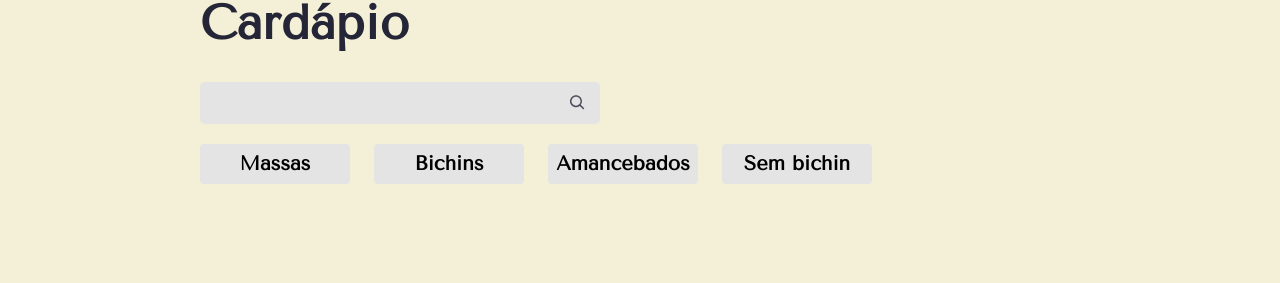
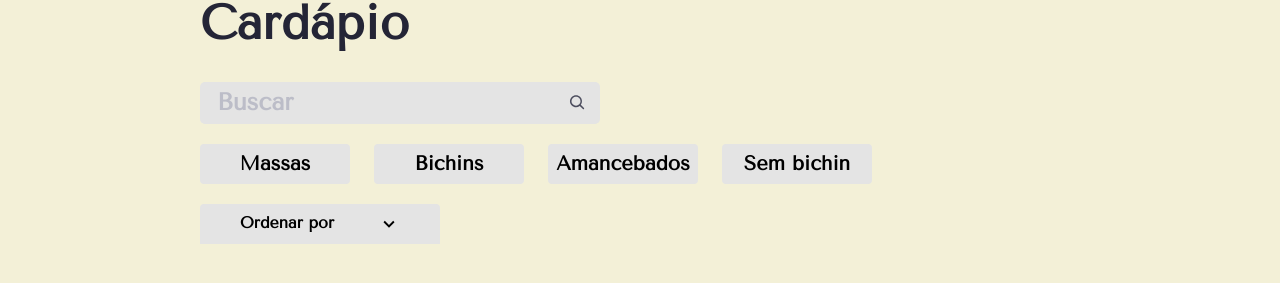
Before and after one commit to Jakelyny/buxin-chei, a React (Create React App) app: page /cardapio in a window 1280 px wide. Shown: the part 547-830 px from the top of the page. Built offline with nearby package versions, Linux system fonts and the light colour scheme.

Commit message:
Adjust in filters

```diff
--- a/public/index.html
+++ b/public/index.html
@@ -9,8 +9,6 @@
       name="description"
       content="Web site created using create-react-app"
     />
-    <link rel="apple-touch-icon" href="%PUBLIC_URL%/logo192.png" />
-    <link rel="manifest" href="%PUBLIC_URL%/manifest.json" />
     <title>Buxin Chei</title>
   </head>
   <body>
--- a/src/pages/Cardapio/Buscador/Buscador.module.scss
+++ b/src/pages/Cardapio/Buscador/Buscador.module.scss
@@ -22,7 +22,7 @@
     outline: none;
     width: 100%;
     &::placeholder {
-      color: #4c4d5e;
+      color: #bcbdc8;
     }
   }
 }
--- a/src/pages/Cardapio/Buscador/index.tsx
+++ b/src/pages/Cardapio/Buscador/index.tsx
@@ -12,6 +12,7 @@
         <input
             value={busca}
             onChange={(evento) => setBusca(evento.target.value)}
+            placeholder="Buscar"
         />
         <CgSearch
             size={20}
--- /dev/null
+++ b/src/pages/Cardapio/Ordenador/Ordenador.module.scss
@@ -0,0 +1,49 @@
+@import "styles/variaveis";
+
+.ordenador {
+  align-items: center;
+  background-color: $grey;
+  border: none;
+  border-top-left-radius: 4px;
+  border-top-right-radius: 4px;
+  display: flex;
+  font-size: 1rem;
+  font-weight: bold;
+  height: 40px;
+  justify-content: space-between;
+  min-width: 240px;
+  padding: 0 40px;
+  position: relative;
+  &--ativo {
+    background-color: $blue;
+    color: white;
+  }
+  &__options {
+    display: none;
+    position: absolute;
+    left: 0;
+    flex-direction: column;
+    top: 100%;
+    width: 100%;
+    &--ativo {
+      display: flex;
+    }
+  }
+  &__option {
+    align-items: center;
+    background-color: $grey;
+    border-top: 2px solid $light-grey;
+    box-sizing: border-box;
+    color: $black;
+    display: flex;
+    height: 40px;
+    justify-content: center;
+    width: inherit;
+    &:hover,
+    &--ativo {
+      background-color: $blue;
+      cursor: pointer;
+      color: white;
+    }
+  }
+}
--- /dev/null
+++ b/src/pages/Cardapio/Ordenador/index.tsx
@@ -0,0 +1,46 @@
+import styles from './Ordenador.module.scss';
+import opcoes from './opcoes.json';
+import { useState } from 'react';
+import classNames from 'classnames';
+import { MdKeyboardArrowUp, MdKeyboardArrowDown} from 'react-icons/md';
+
+interface Props {
+    ordenador: string;
+    setOrdenador: React.Dispatch<React.SetStateAction<string>>;
+}
+
+export default function Ordenador({
+    ordenador,
+    setOrdenador
+}: Props) {
+    const [aberto, setAberto] = useState(false);
+    const nomeOrdenador = ordenador && opcoes.find(opcao => opcao.value === ordenador)?.nome;
+    return (
+        <button
+            className={classNames({
+                [styles.ordenador]: true,
+                [styles["ordenador--ativo"]]: ordenador !== "",
+            })}
+            onClick={() => setAberto(!aberto)}
+            onBlur={() => setAberto(false)}
+        >
+            <span>{nomeOrdenador || "Ordenar por"}</span>
+            {aberto ? <MdKeyboardArrowUp size={22}/> : <MdKeyboardArrowDown size={22}/>}
+            <div
+                className={classNames({
+                    [styles.ordenador__options]: true,
+                    [styles["ordenador__options--ativo"]]: aberto,
+                })}
+            >
+                {opcoes.map((opcao) => (
+                    <div
+                        className={styles.ordenador__option}
+                        key={opcao.value}
+                        onClick={() => setOrdenador(opcao.value)}
+                    >
+                        {opcao.nome}
+                    </div>
+            ))}</div>
+        </button>
+    )
+}
--- /dev/null
+++ b/src/pages/Cardapio/Ordenador/opcoes.json
@@ -0,0 +1,18 @@
+[
+    {
+      "nome": "",
+      "value": ""
+    },
+    {
+      "nome": "Porção",
+      "value": "porcao"
+    },
+    {
+      "nome": "Qtd. pessoas",
+      "value": "qtd_pessoas"
+    },
+    {
+      "nome": "Preço",
+      "value": "preco"
+    }
+  ]
--- a/src/pages/Cardapio/index.tsx
+++ b/src/pages/Cardapio/index.tsx
@@ -3,10 +3,12 @@
 import Buscador from "./Buscador";
 import { useState } from "react";
 import Filtros from "./Filtros";
+import Ordenador from "./Ordenador";
 
 export default function Cardapio() {
   const [busca, setBusca] = useState("");
   const [filtro, setFiltro] = useState<number | null>(null);
+  const [ordenador, setOrdenador] = useState("");
   return (
     <main>
       <nav className={styles.menu}>
@@ -22,6 +24,7 @@
         <Buscador busca={busca} setBusca={setBusca} />
         <div className={styles.cardapio__filtros}>
           <Filtros filtro={filtro} setFiltro={setFiltro} />
+          <Ordenador ordenador={ordenador} setOrdenador={setOrdenador}/>
         </div>
       </section>
     </main>
```
Also changed, not shown: 1 other file (tests, documents, lock files or other folders).
